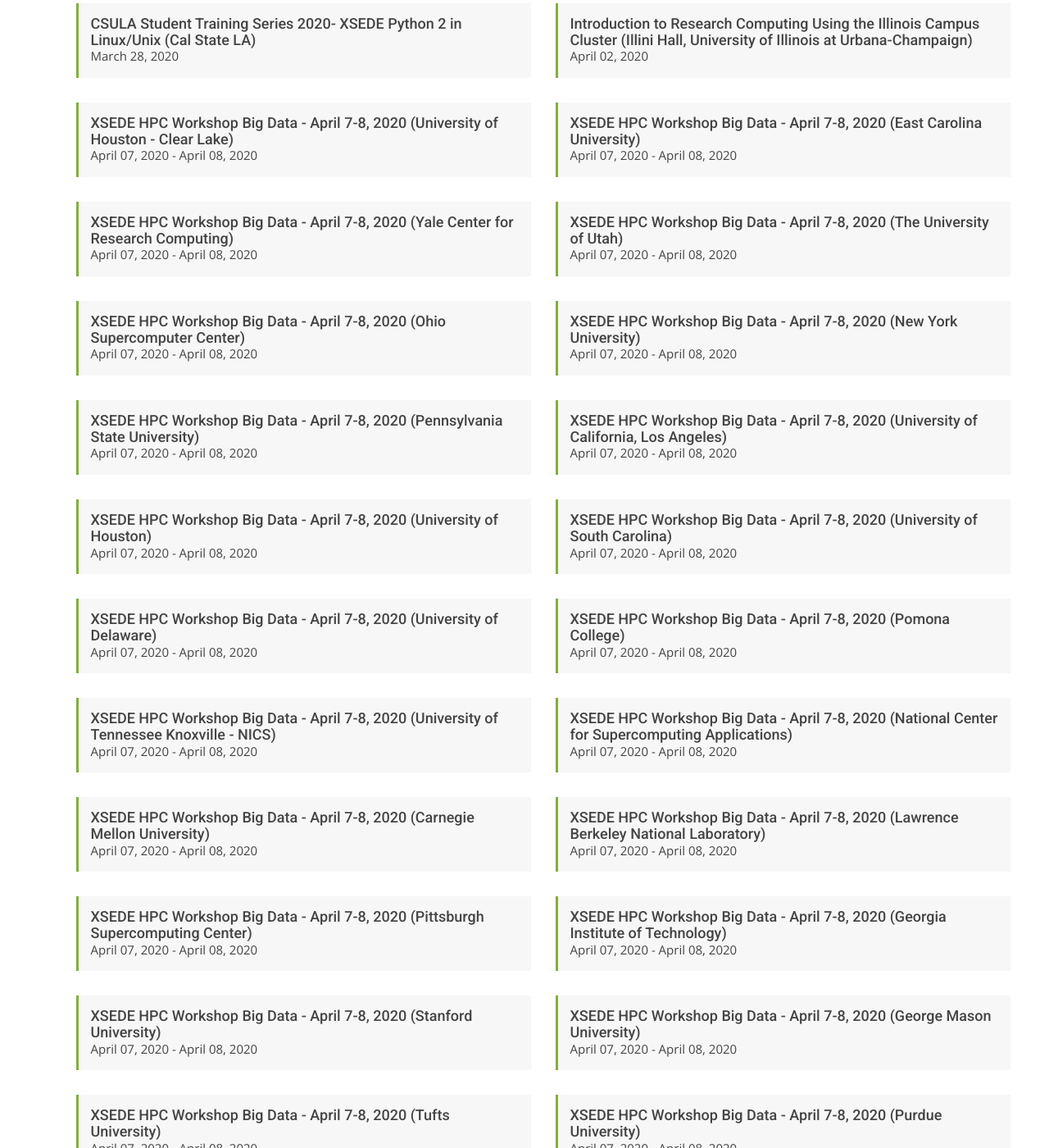
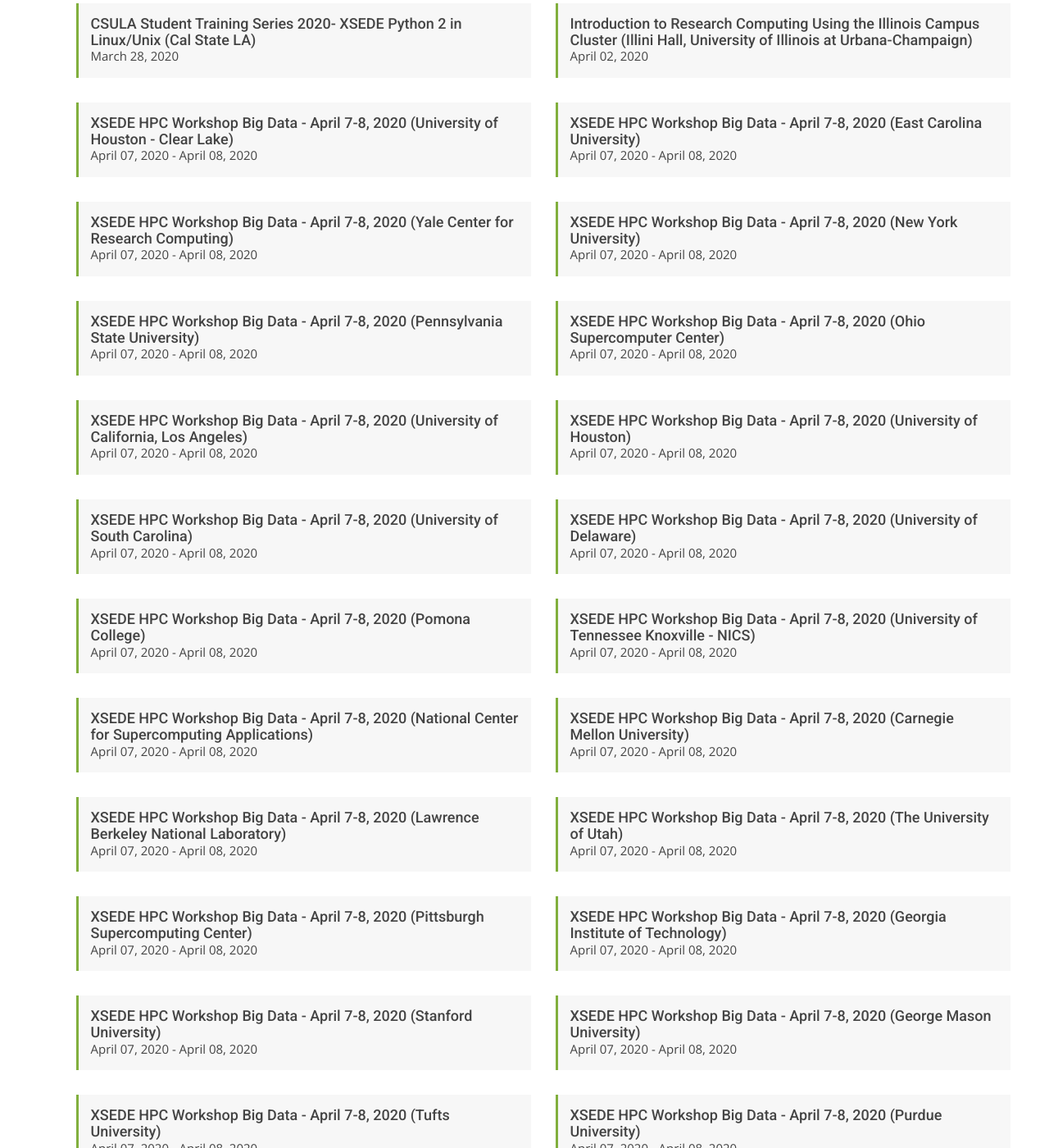
Before and after one commit to cicoe/cicoe.github.io, a Jekyll site: the page built from training_opportunities.html, in a window 1280 px wide and 1400 px high, scrolled down 971 px. Shown: the whole window at 82% size. Built offline with Jekyll 4.4.1, drawn with Linux system fonts in a browser that asks for light colours; nearby versions of some CDN libraries; some web fonts are replaced; part of the change alters nothing that is shown.

```diff
--- a/_data/training_opportunities.yml
+++ b/_data/training_opportunities.yml
@@ -48,20 +48,16 @@
   website: "https://www.xsede.org/web/xup/course-calendar/-/training-user/class/2041/session/3647/register"
 - categroy: Workshop
   date: April 07, 2020 - April 08, 2020
-  title: XSEDE HPC Workshop Big Data - April 7-8, 2020 (The University of Utah)
-  website: "https://www.xsede.org/web/xup/course-calendar/-/training-user/class/2041/session/3648/register"
-- categroy: Workshop
-  date: April 07, 2020 - April 08, 2020
-  title: XSEDE HPC Workshop Big Data - April 7-8, 2020 (Ohio Supercomputer Center)
-  website: "https://www.xsede.org/web/xup/course-calendar/-/training-user/class/2041/session/3655/register"
-- categroy: Workshop
-  date: April 07, 2020 - April 08, 2020
   title: XSEDE HPC Workshop Big Data - April 7-8, 2020 (New York University)
   website: "https://www.xsede.org/web/xup/course-calendar/-/training-user/class/2041/session/3649/register"
 - categroy: Workshop
   date: April 07, 2020 - April 08, 2020
   title: XSEDE HPC Workshop Big Data - April 7-8, 2020 (Pennsylvania State University)
   website: "https://www.xsede.org/web/xup/course-calendar/-/training-user/class/2041/session/3650/register"
+- categroy: Workshop
+  date: April 07, 2020 - April 08, 2020
+  title: XSEDE HPC Workshop Big Data - April 7-8, 2020 (Ohio Supercomputer Center)
+  website: "https://www.xsede.org/web/xup/course-calendar/-/training-user/class/2041/session/3655/register"
 - categroy: Workshop
   date: April 07, 2020 - April 08, 2020
   title: XSEDE HPC Workshop Big Data - April 7-8, 2020 (University of California,
@@ -104,6 +100,10 @@
   website: "https://www.xsede.org/web/xup/course-calendar/-/training-user/class/2041/session/3662/register"
 - categroy: Workshop
   date: April 07, 2020 - April 08, 2020
+  title: XSEDE HPC Workshop Big Data - April 7-8, 2020 (The University of Utah)
+  website: "https://www.xsede.org/web/xup/course-calendar/-/training-user/class/2041/session/3648/register"
+- categroy: Workshop
+  date: April 07, 2020 - April 08, 2020
   title: XSEDE HPC Workshop Big Data - April 7-8, 2020 (Pittsburgh Supercomputing
     Center)
   website: "https://www.xsede.org/web/xup/course-calendar/-/training-user/class/2041/session/3636/register"
```
